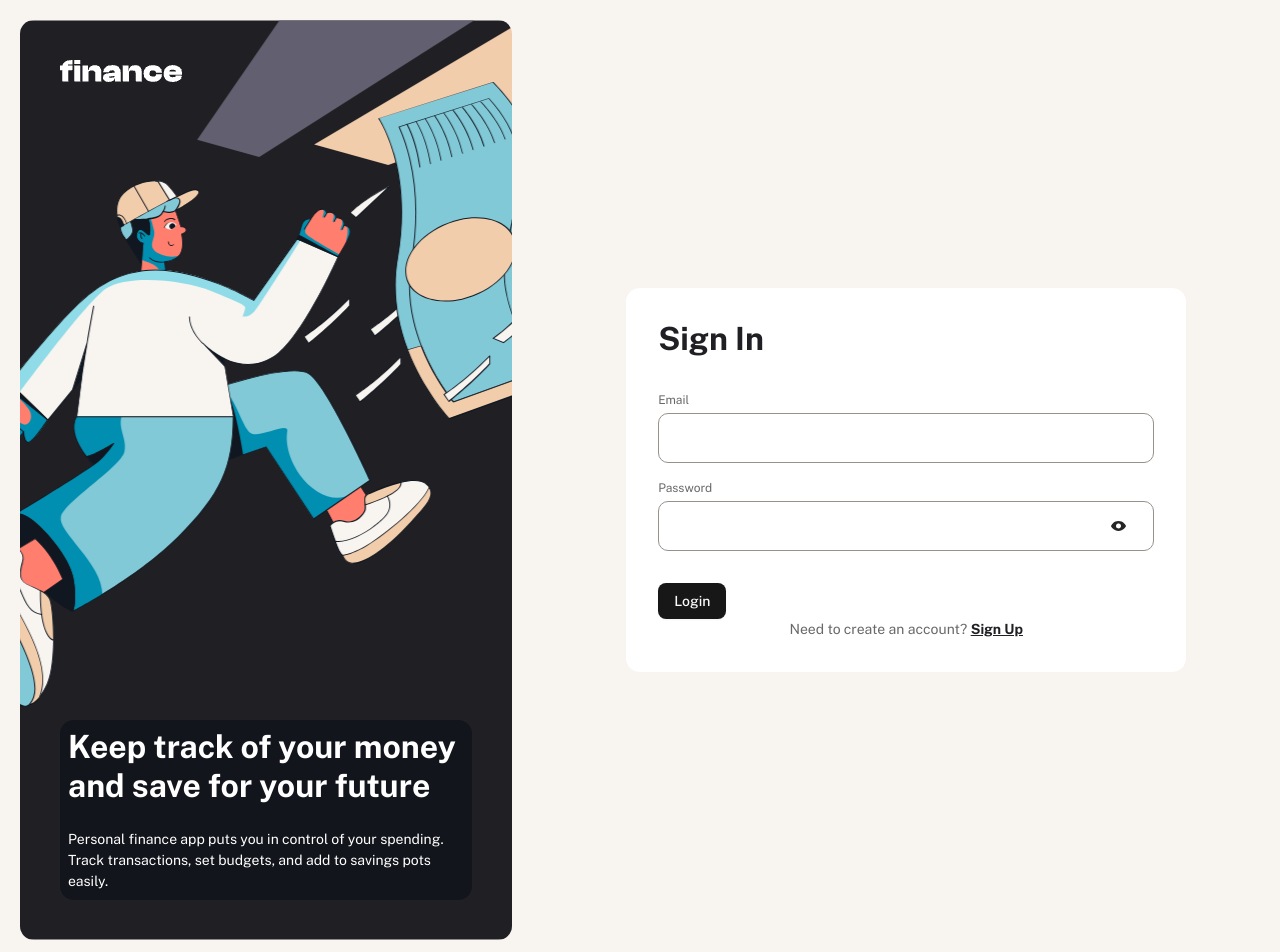
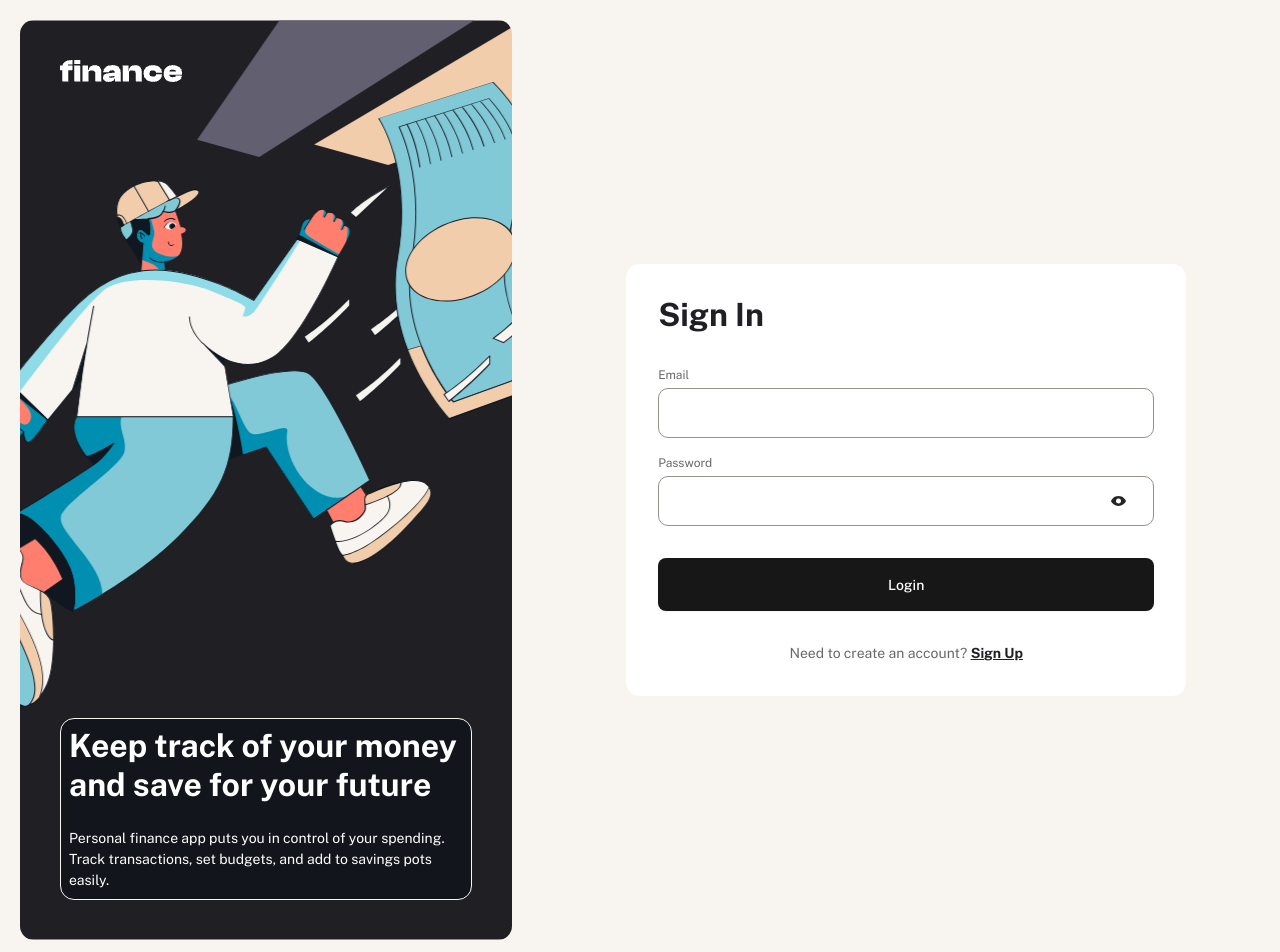
Before and after one commit to IslamSolimanInnowise/finance-app, a Next.js app: page /login in a window 1280 px wide. Shown: the top 952 px of the page. Built offline with nearby package versions, Linux system fonts and the light colour scheme.

Commit message:
refactor: change my button with the shadcn button

```diff
--- a/src/components/LoginForm/index.tsx
+++ b/src/components/LoginForm/index.tsx
@@ -58,7 +58,12 @@ const LoginForm = () => {
             required
           />
         </div>
-        <Button type="submit">Login</Button>
+        <Button
+          type="submit"
+          className="w-full h-[53px] cursor-pointer mb-8 text-preset-4-bold text-White"
+        >
+          Login
+        </Button>
         <p className="text-center text-preset-4 text-Grey-500">
           Need to create an account?{" "}
           <Link
--- a/src/components/RegisterForm/index.tsx
+++ b/src/components/RegisterForm/index.tsx
@@ -60,7 +60,9 @@ const RegisterForm: React.FC = () => {
             </p>
           </Input>
         </div>
-        <Button>Create Account</Button>
+        <Button className="w-full h-[53px] cursor-pointer mb-8 text-preset-4-bold text-White">
+          Create Account
+        </Button>
         <p className="text-center text-preset-4 text-Grey-500">
           Already have an account?{" "}
           <Link
--- a/src/components/Sidebar/index.tsx
+++ b/src/components/Sidebar/index.tsx
@@ -6,7 +6,7 @@ const SideBar: React.FC = () => {
     <aside className="p-5 w-[41.6%] min-h-240 h-screen">
       <div className="h-full w-full p-10 rounded-xl bg-[url('/Login-and-Signup-Illustration-Image.svg')] bg-cover bg-top bg-no-repeat flex flex-col justify-between">
         <Image src={Logo} alt="Logo" className="object-cover" />
-        <div className="text-white flex flex-col gap-6 bg-[#0307126e] p-2 rounded-xl">
+        <div className="text-white flex flex-col gap-6 bg-[#0307126e] p-2 rounded-xl border-Beige-100 border-1">
           <h1 className="text-preset-1">
             Keep track of your money and save for your future
           </h1>
```
